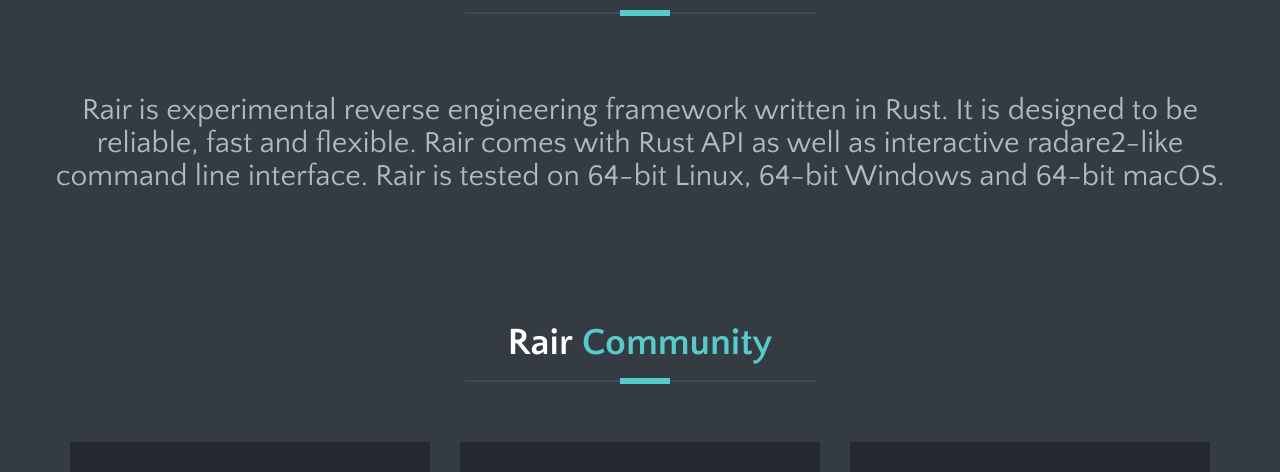
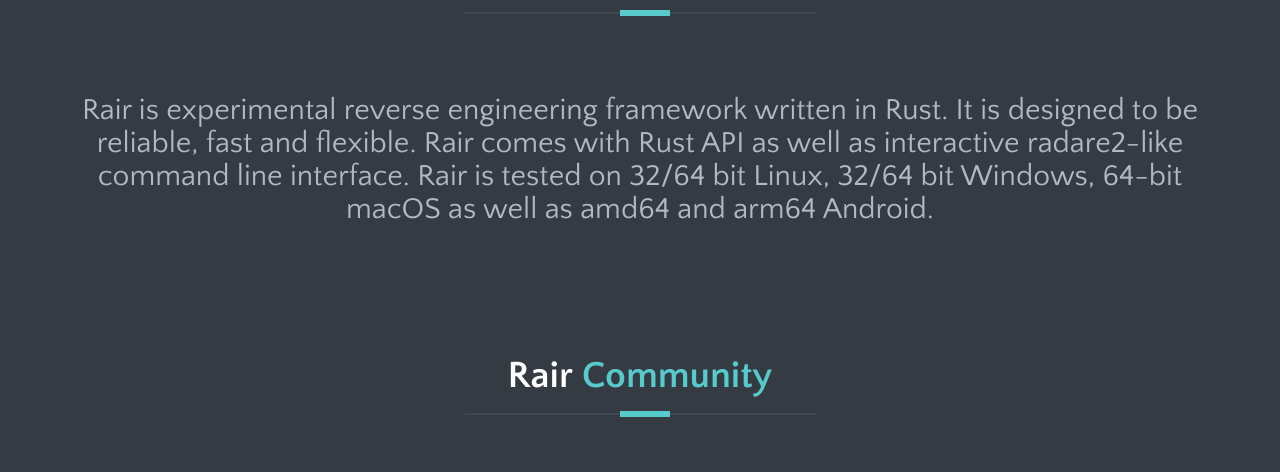
Before and after one commit to Rair-Project/rair-project.github.io, a plain HTML site: page index.html in a window 1280 px wide. Shown: the part 1037-1509 px from the top of the page. Drawn offline with Linux system fonts and the light colour scheme; files whose address does not match are found by name; a web font is replaced by a local one.

Commit message:
Add the fact that we support android and 32bit

```diff
--- a/index.html
+++ b/index.html
@@ -119,7 +119,7 @@
 					<div class="border"></div>
 				</div>
 				<!-- /section title -->
-				<h2 align="center">Rair is experimental reverse engineering framework written in Rust. It is designed to be reliable, fast and flexible. Rair comes with Rust API as well as interactive radare2-like command line interface. Rair is tested on 64-bit Linux, 64-bit Windows and 64-bit macOS.</h2>
+				<h2 align="center">Rair is experimental reverse engineering framework written in Rust. It is designed to be reliable, fast and flexible. Rair comes with Rust API as well as interactive radare2-like command line interface. Rair is tested on 32/64 bit Linux, 32/64 bit Windows, 64-bit macOS as well as amd64 and arm64 Android.</h2>
 
 
 
```
